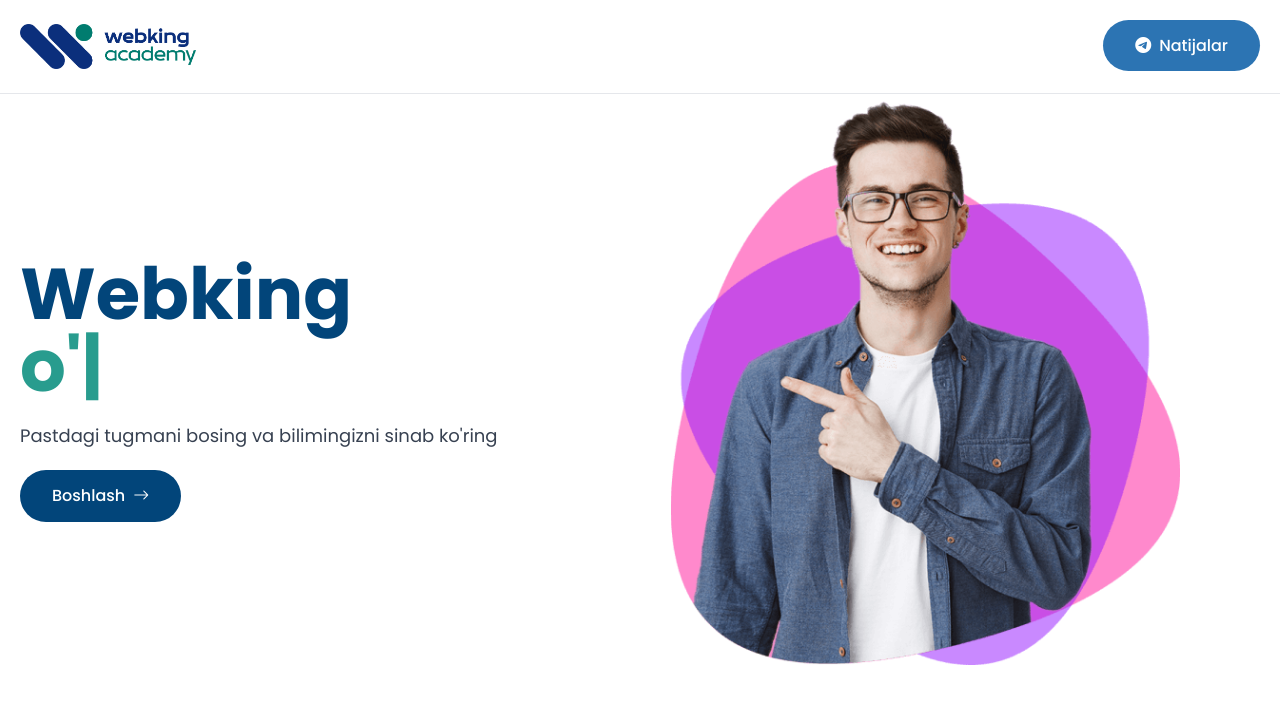
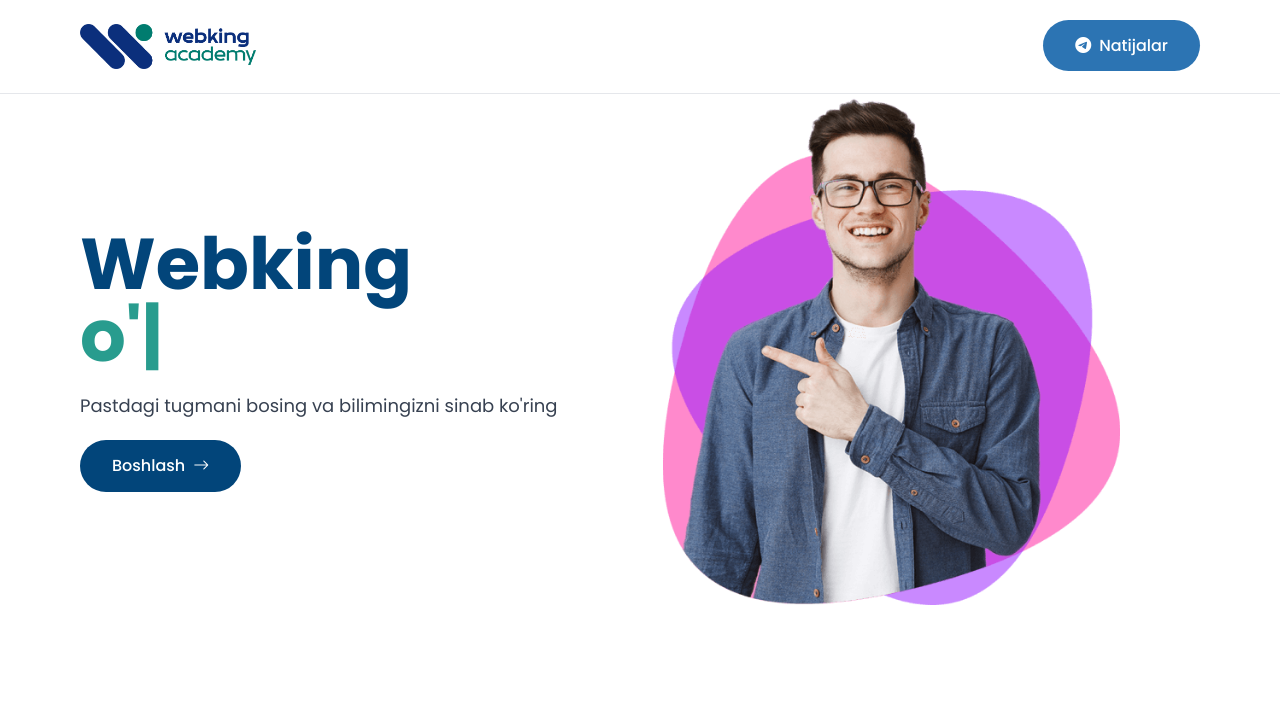
Before and after one commit to shohjahon-asqarov/web-king-test-app, a React (Vite) app: page / in a window 1280 px wide. Shown: the top 704 px of the page. Built offline with nearby package versions, Linux system fonts and the light colour scheme.

Commit message:
hero tablet styles change

```diff
--- a/src/index.css
+++ b/src/index.css
@@ -21,7 +21,7 @@
 
 @layer components {
   .container {
-    @apply max-w-7xl mx-auto px-5;
+    @apply max-w-7xl mx-auto px-5 lg:px-20;
   }
   .btn-blue {
     @apply text-white font-medium py-3 px-6 md:py-3.5 md:px-8 rounded-full;
--- a/src/pages/Hero.jsx
+++ b/src/pages/Hero.jsx
@@ -35,7 +35,7 @@
           </Link>
         </div>
 
-        <div data-aos='fade-left' className='lg:col-span-3 hero-img'>
+        <div data-aos='fade-left' className='lg:col-span-3 hero-img mx-auto sm:w-9/12 lg:w-full'>
           <img width='700' height='700' className='lg:-translate-x-20 lg:-translate-y-5 w-11/12 mx-auto sm:w-full' src={heroImg} alt="hero" />
         </div>
       </div>
```
